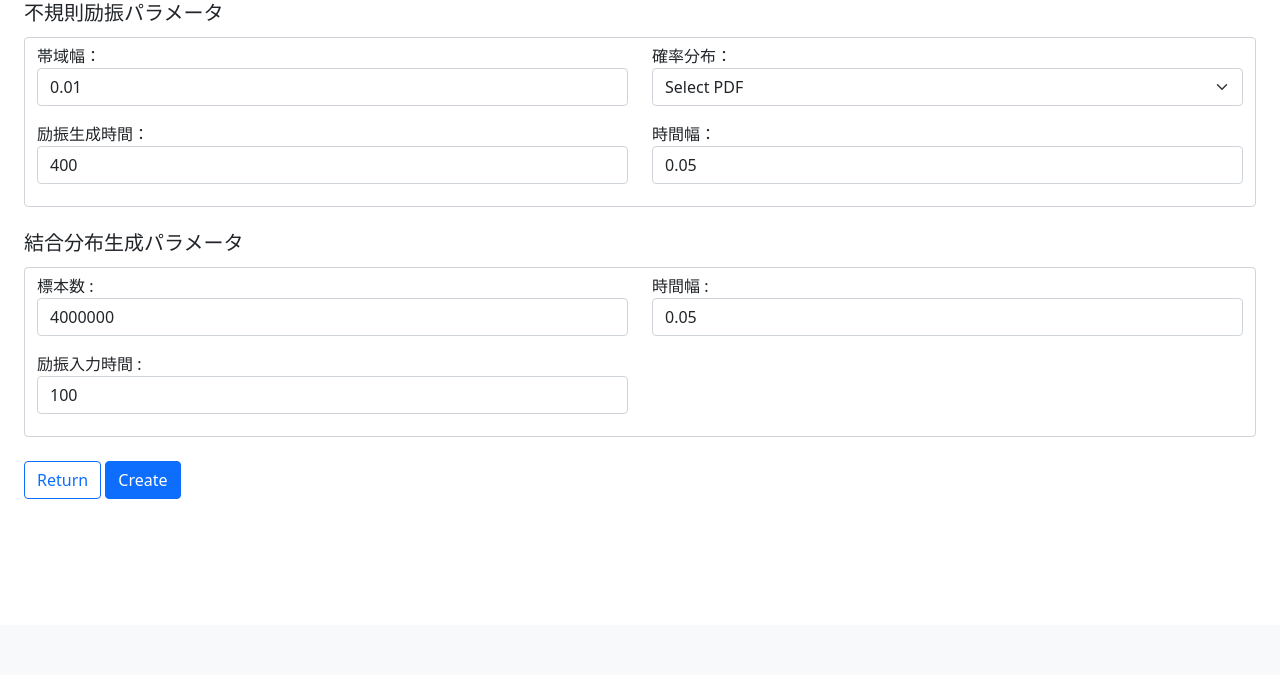
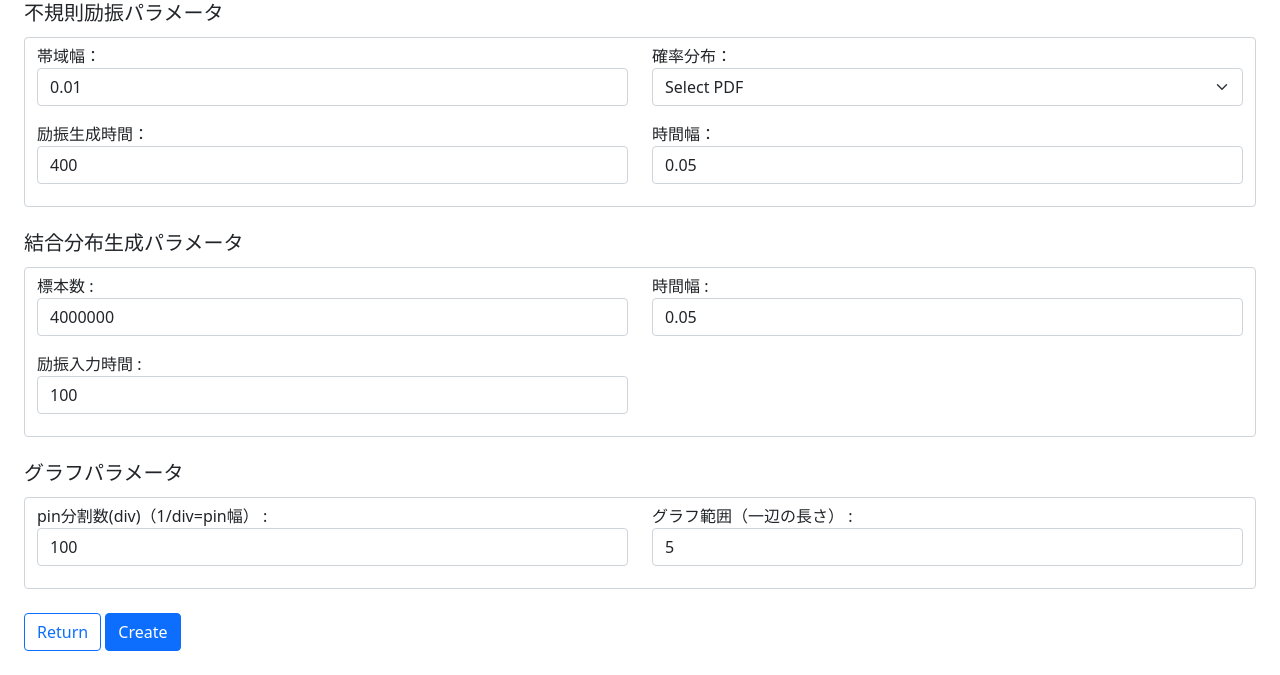
Before and after one commit to kwfumou/JointPDF-creator, a Flask app: page /create in a window 1280 px wide. Shown: the part 175-850 px from the top of the page. Before the commit the page ends 674 px from the top, so only its background shows below. Run offline with Flask 2, Linux system fonts and the light colour scheme; some libraries are stand-ins or nearby versions.

Commit message:
pin幅,graph range 追加

```diff
--- a/app.py
+++ b/app.py
@@ -38,9 +38,11 @@ def result():
         num_sample = request.args.get('num_sample')
         response_time = request.args.get('response_time')
         time_stamp_response = request.args.get('time_stamp_response')
+        div = request.args.get('div')
+        graph_range = request.args.get('graph_range')
         # print('title',title)
         # print(PDF_name,band_width,num_sample,time_stamp)
-        pdf_status.change_status(PDF_name,band_width,num_sample,time_stamp,generation_time,response_time)
+        pdf_status.change_status(PDF_name,band_width,num_sample,time_stamp,generation_time,response_time,div,graph_range)
     return render_template('result.html')
 
 @app.route('/status')
--- a/templates/create.html
+++ b/templates/create.html
@@ -56,6 +56,21 @@
                 </div>
             </div>
         </div>
+        <div class="row mb-1">
+            <h5>グラフパラメータ</h5>
+        </div>
+        <div class="form-control mb-4" aria-label="Default example">
+            <div class="row mb-3">
+                <div class="form-group col-sm-6">
+                    <label for="div">pin分割数(div)（1/div=pin幅） : </label>
+                    <input type="text" value=100 class="form-control" name="div">
+                </div>
+                <div class="form-group col-sm-6">
+                    <label for="graph_range">グラフ範囲（一辺の長さ） : </label>
+                    <input type="text" value=5 class="form-control" name="graph_range">
+                </div>
+            </div>
+        </div>
         <!--div class="form-group pb-3">
             <label for="due">Due : </label>
             <input type="date" name="due" required>
```
Also changed, not shown: PDF_maker.py (+8 -2 lines).
